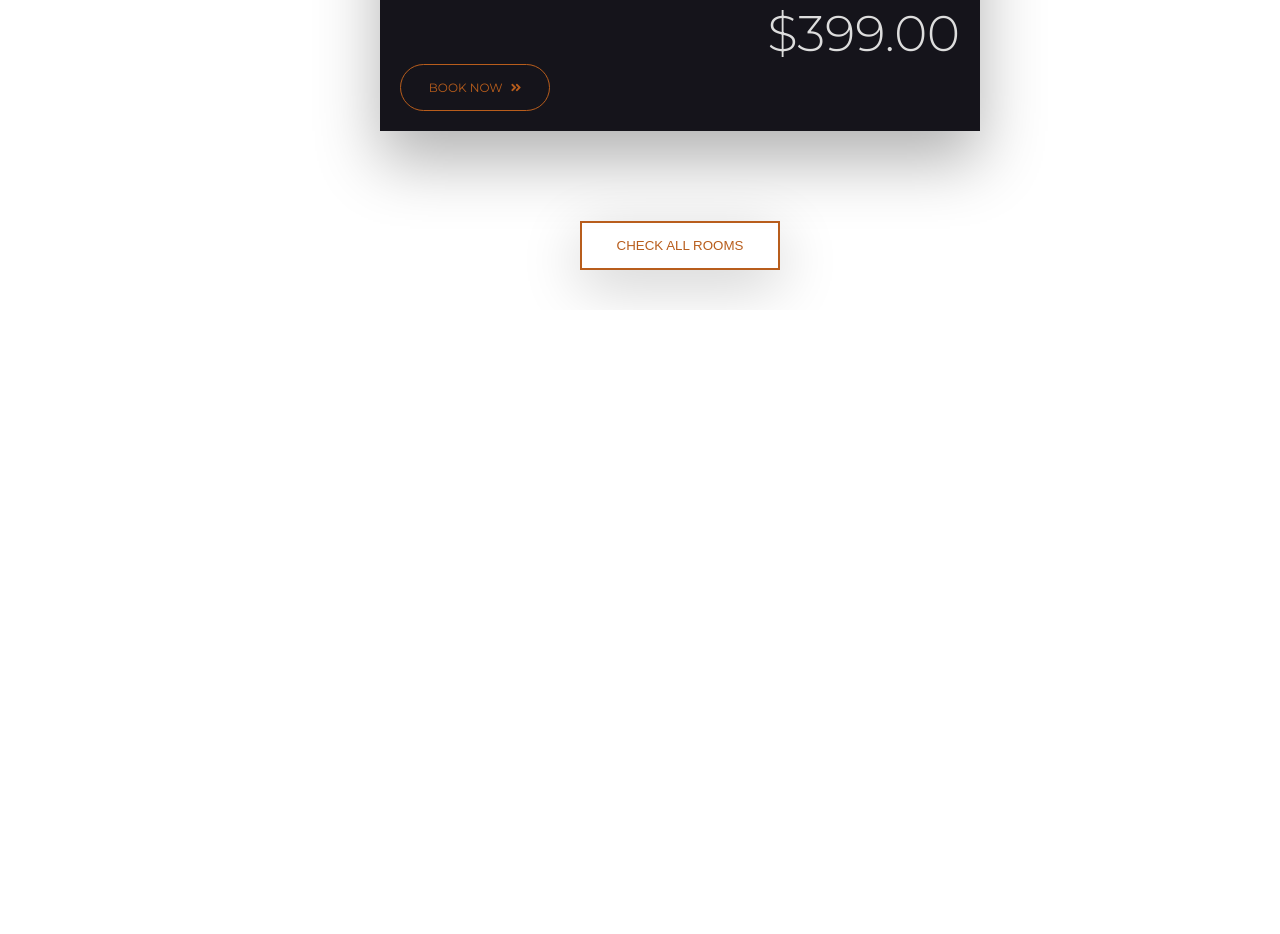
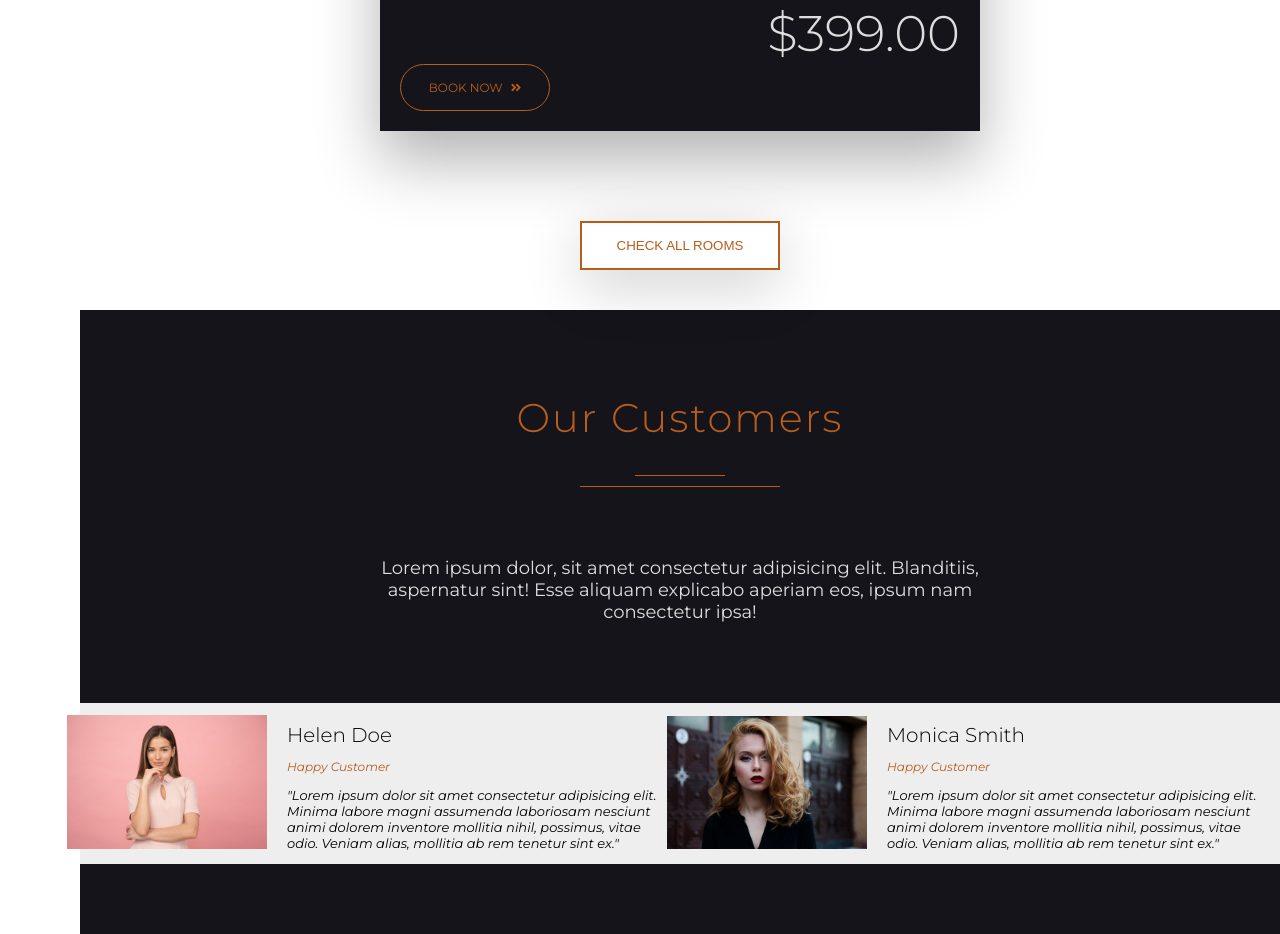
Before and after one commit to Zachmanjz/hotel-website, a plain HTML site: page index.html in a window 1280 px wide. Shown: the part 4436-5370 px from the top of the page. Before the commit the page ends 4746 px from the top, so only its background shows below. Drawn offline with Linux system fonts and the light colour scheme.

Commit message:
markup and styling for testimonial section

```diff
--- a/css/style.css
+++ b/css/style.css
@@ -497,3 +497,60 @@ body {
     background-color: #b85d1c;
 }
 /* end of rooms */
+
+/* customers */
+.customers {
+    margin-left: 8rem;
+    padding-bottom: 7rem;
+    background-color: #15141b;
+}
+
+.customers-paragraph {
+    font-size: 1.8rem;
+    color: #ddd;
+    width: 50%;
+    margin: 2rem auto 8rem auto;
+    text-align: center;
+}
+
+.customers-card-wrapper {
+    display: flex;
+    justify-content: space-evenly;
+}
+
+.customer-card {
+    background-color: #eee;
+    width: 60rem;
+    display: flex;
+}
+
+.customer-image-wrapper {
+    margin: auto 0;
+}
+
+.customer-image {
+    width: 20rem;
+    margin-left: -1.3rem;
+}
+
+.customer-info {
+    padding: 0 2rem;
+}
+
+.customer-fullname {
+    font-size: 2rem;
+    font-weight: 300;
+    margin-bottom: 0;
+}
+
+.customer-paragraph-1 {
+    font-size: 1.2rem;
+    font-style: italic;
+    color: #b85d1c;
+}
+
+.customer-paragraph-2 {
+    font-size: 1.3rem;
+    font-style: italic;
+}
+/* end of customers */
--- a/index.html
+++ b/index.html
@@ -200,5 +200,42 @@
     </section>
     <!-- end of rooms -->
 
+    <!-- customers -->
+    <section class="customers">
+        <div class="common-header">
+            <h1 class="common-heading">Our Customers</h1>
+            <div class="underline">
+                <div class="small-underline"></div>
+                <div class="big-underline"></div>
+            </div>
+        </div>
+
+        <p class="customers-paragraph">Lorem ipsum dolor, sit amet consectetur adipisicing elit. Blanditiis, aspernatur sint! Esse aliquam explicabo aperiam eos, ipsum nam consectetur ipsa!</p>
+
+        <div class="customers-card-wrapper">
+            <div class="customer-card">
+                <div class="customer-image-wrapper">
+                    <img src="img/customer-1.jpeg" class="customer-image">
+                </div>
+                <div class="customer-info">
+                    <h3 class="customer-fullname">Helen Doe</h3>
+                    <p class="customer-paragraph-1">Happy Customer</p>
+                    <p class="customer-paragraph-2">"Lorem ipsum dolor sit amet consectetur adipisicing elit. Minima labore magni assumenda laboriosam nesciunt animi dolorem inventore mollitia nihil, possimus, vitae odio. Veniam alias, mollitia ab rem tenetur sint ex."</p>
+                </div>
+            </div>
+            <div class="customer-card">
+                <div class="customer-image-wrapper">
+                    <img src="img/customer-2.jpeg" class="customer-image">
+                </div>
+                <div class="customer-info">
+                    <h3 class="customer-fullname">Monica Smith</h3>
+                    <p class="customer-paragraph-1">Happy Customer</p>
+                    <p class="customer-paragraph-2">"Lorem ipsum dolor sit amet consectetur adipisicing elit. Minima labore magni assumenda laboriosam nesciunt animi dolorem inventore mollitia nihil, possimus, vitae odio. Veniam alias, mollitia ab rem tenetur sint ex."</p>
+                </div>
+            </div>
+        </div>
+    </section>
+    <!-- end of customers -->
+
 </body>
 </html>
```
